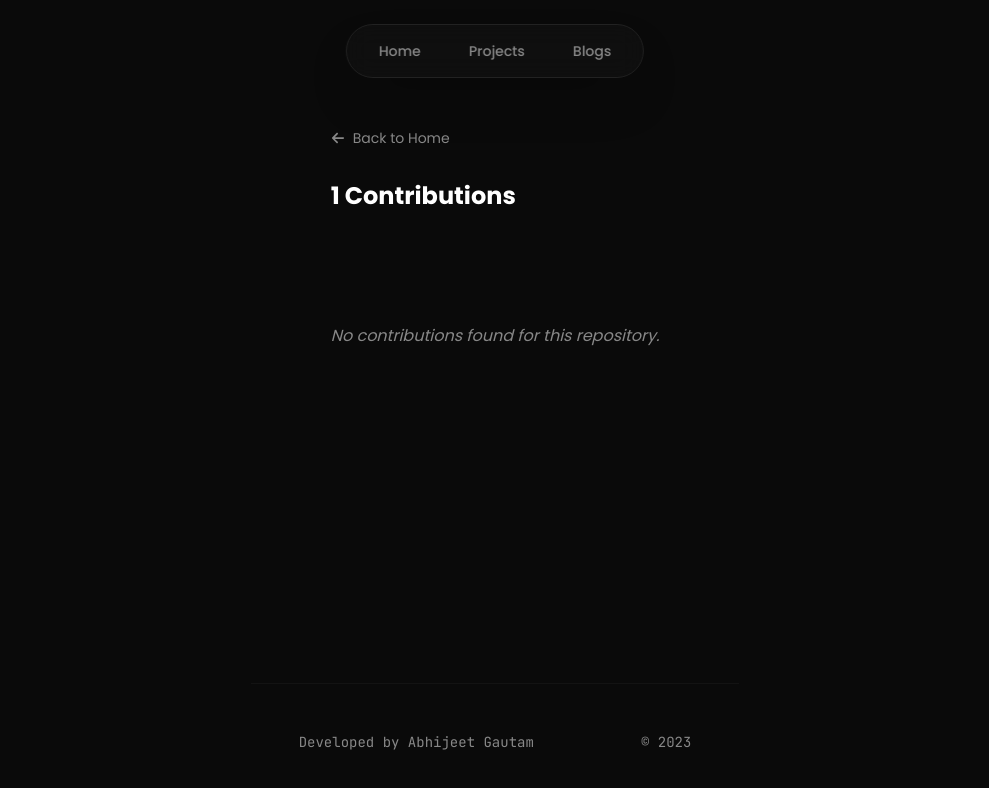
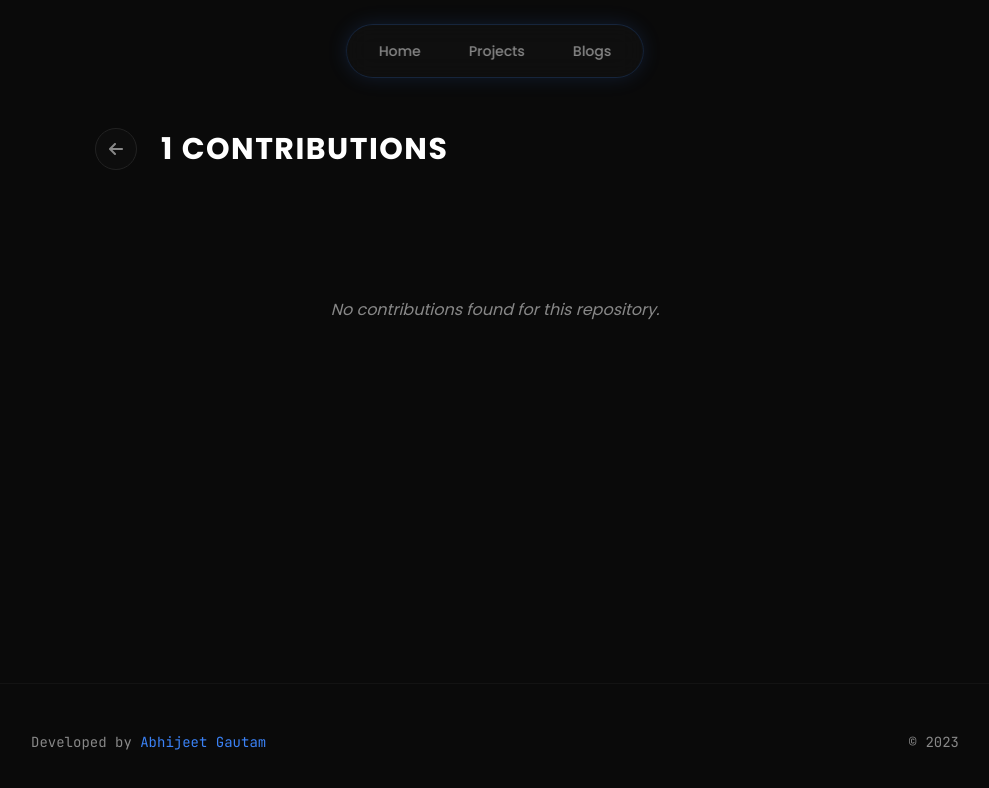
Before and after one commit to Abhijeet-Gautam5702/portfolio, a React app: page /contributions/1 in a window 1280 px wide. Shown: the top 788 px of the page, without its empty margins (145-1134 px from the left). Built offline with nearby package versions, Linux system fonts and the light colour scheme; the HTML template or start-up script is replaced by a standard one.

Commit message:
Make brand color changes and update footer

```diff
--- a/src/App.jsx
+++ b/src/App.jsx
@@ -15,7 +15,7 @@ import Footer from './components/Footer';
 import './index.css';
 
 const HomePage = () => (
-  <div className="w-full max-w-5xl p-4 md:p-8 pb-10">
+  <div className="pb-10">
     <div className="relative">
       <Banner />
       <ProfileImage />
@@ -32,9 +32,9 @@ const HomePage = () => (
 function App() {
   return (
     <Router>
-      <div className="min-h-screen w-full bg-background flex flex-col items-center pt-24">
+      <div className="min-h-screen flex flex-col bg-background">
         <Navbar />
-        <main className="flex-grow w-full flex flex-col items-center">
+        <main className="flex-grow w-full max-w-5xl mx-auto pt-24 px-4 md:px-8">
           <Routes>
             <Route path="/" element={<HomePage />} />
             <Route path="/blogs/all" element={<AllBlogsPage />} />
--- a/src/components/AllBlogsPage.jsx
+++ b/src/components/AllBlogsPage.jsx
@@ -12,7 +12,7 @@ const AllBlogsPage = () => {
   }, []);
 
   return (
-    <div className="w-full max-w-5xl p-4 md:p-8 pb-20">
+    <div className="pb-20">
       <div className="px-6 md:px-12 space-y-12">
         <div className="flex items-center gap-6">
           <button
--- a/src/components/AllProjectsPage.jsx
+++ b/src/components/AllProjectsPage.jsx
@@ -12,7 +12,7 @@ const AllProjectsPage = () => {
   }, []);
 
   return (
-    <div className="w-full max-w-5xl p-4 md:p-8 pb-20">
+    <div className="pb-20">
       <div className="px-6 md:px-12 space-y-12">
         <div className="flex items-center gap-6">
           <button
--- a/src/components/ContributionsPage.jsx
+++ b/src/components/ContributionsPage.jsx
@@ -21,24 +21,26 @@ const ContributionsPage = () => {
 
   return (
     <div className="w-full max-w-5xl p-4 md:p-8 pb-20">
-      <div className="px-6 md:px-12 space-y-8">
-        <button
-          onClick={() => navigate('/')}
-          className="flex items-center gap-2 text-sm text-muted hover:text-foreground transition-colors group mb-8"
-        >
-          <FaArrowLeft className="group-hover:-translate-x-1 transition-transform" /> Back to Home
-        </button>
+      <div className="px-6 md:px-12 space-y-12">
+        <div className="flex items-center gap-6">
+          <button
+            onClick={() => navigate('/')}
+            className="p-3 bg-card/50 border border-border rounded-full text-muted hover:text-foreground hover:border-muted transition-all group"
+            aria-label="Go back"
+          >
+            <FaArrowLeft className="group-hover:-translate-x-1 transition-transform" />
+          </button>
+          <h1 className="text-3xl font-bold text-foreground uppercase tracking-wider">
+            {repoName && repoName !== 'all' ? `${repoName} Contributions` : 'Contributions'}
+          </h1>
+        </div>
 
-        <h1 className="text-2xl font-bold text-foreground capitalize">
-          {repoName && repoName !== 'all' ? `${repoName} Contributions` : 'All Open Source Contributions'}
-        </h1>
-
-        <div className="space-y-4">
+        <div className="space-y-6">
           {filteredPrs.length > 0 ? (
             filteredPrs.map((pr) => (
               <div
                 key={pr.id}
-                className="p-4 bg-card/50 border border-border rounded-xl flex items-center justify-between hover:border-muted transition-colors group"
+                className="w-full p-5 md:p-6 bg-card/50 border border-border rounded-xl flex items-center justify-between hover:border-muted transition-colors group"
               >
                 <div className="flex items-center gap-4 overflow-hidden">
                   <div className={`p-2 rounded-lg ${pr.status === 'merged' ? 'bg-purple-500/10 text-purple-500' : 'bg-green-500/10 text-green-500'}`}>
--- a/src/components/Footer.jsx
+++ b/src/components/Footer.jsx
@@ -6,7 +6,7 @@ const Footer = () => {
   return (
     <footer className="w-full max-w-5xl mx-auto px-6 md:px-12 py-12 border-t border-border/40 mt-12">
       <div className="flex flex-col md:flex-row justify-between items-center gap-4 text-sm font-mono text-muted">
-        <p>Developed by Abhijeet Gautam</p>
+        <p>Developed by <span className="text-brand">Abhijeet Gautam</span></p>
         <p>© {currentYear}</p>
       </div>
     </footer>
--- a/src/components/Hero.jsx
+++ b/src/components/Hero.jsx
@@ -1,8 +1,8 @@
 const Hero = () => {
   return (
     <div className="mt-4 px-6 md:px-12 space-y-4">
-      <h1 className="text-3xl md:text-4xl font-bold text-foreground">
-        Abhijeet Gautam
+      <h1 className="text-3xl md:text-4xl font-semibold text-foreground tracking-wide">
+        <span className="text-brand">A</span>bhijeet <span className="text-brand">G</span>autam
       </h1>
       <p className="text-muted text-lg max-w-2xl leading-relaxed">
         I'm a Full Stack Developer based in Pune, India. I build web apps with TypeScript, React.js, Node.js, and Express.js. In my free time, I learn Go, read tech blogs, or touch some Dumbbells.
--- a/src/components/Navbar.jsx
+++ b/src/components/Navbar.jsx
@@ -10,7 +10,7 @@ const Navbar = () => {
   ];
 
   return (
-    <nav className="fixed top-6 left-1/2 -translate-x-1/2 z-50 px-4 py-2 bg-card/80 backdrop-blur-md border border-border rounded-full flex items-center gap-2 md:gap-4 shadow-2xl">
+    <nav className="fixed top-6 left-1/2 -translate-x-1/2 z-50 px-4 py-2 bg-card/80 backdrop-blur-md border border-brand/20 rounded-full flex items-center gap-2 md:gap-4 shadow-[0_0_20px_rgba(59,130,246,0.15)] transition-all duration-300">
       <Link
         to="/"
         className={`px-4 py-2 text-sm font-medium rounded-full transition-all duration-300 ${
--- a/src/components/SocialLinks.jsx
+++ b/src/components/SocialLinks.jsx
@@ -17,7 +17,11 @@ const SocialLinks = () => {
           href={social.href}
           target="_blank"
           rel="noopener noreferrer"
-          className="flex items-center gap-2 px-4 py-2 bg-card border border-border rounded-full text-sm text-muted hover:text-foreground hover:border-foreground transition-all duration-200"
+          className={`flex items-center gap-2 px-4 py-2 bg-card border rounded-full text-sm transition-all duration-200 ${
+            social.label === 'GitHub'
+              ? 'border-brand/70 hover:text-foreground hover:border-foreground'
+              : 'text-muted border-border hover:text-foreground hover:border-foreground'
+          }`}
         >
           <social.icon size={18} />
           <span>{social.label}</span>
--- a/src/index.css
+++ b/src/index.css
@@ -6,6 +6,7 @@
   --font-mono: "JetBrains Mono", "monospace";
   --color-background: #0a0a0a;
   --color-foreground: #ffffff;
+  --color-brand: #3b82f6;
   --color-card: #111111;
   --color-muted: #888888;
   --color-border: #222222;
@@ -18,9 +19,10 @@
 
 body {
   margin: 0;
-  display: flex;
-  place-items: start;
-  justify-content: center;
   min-width: 320px;
   min-height: 100vh;
 }
+
+#root {
+  width: 100%;
+}
```
